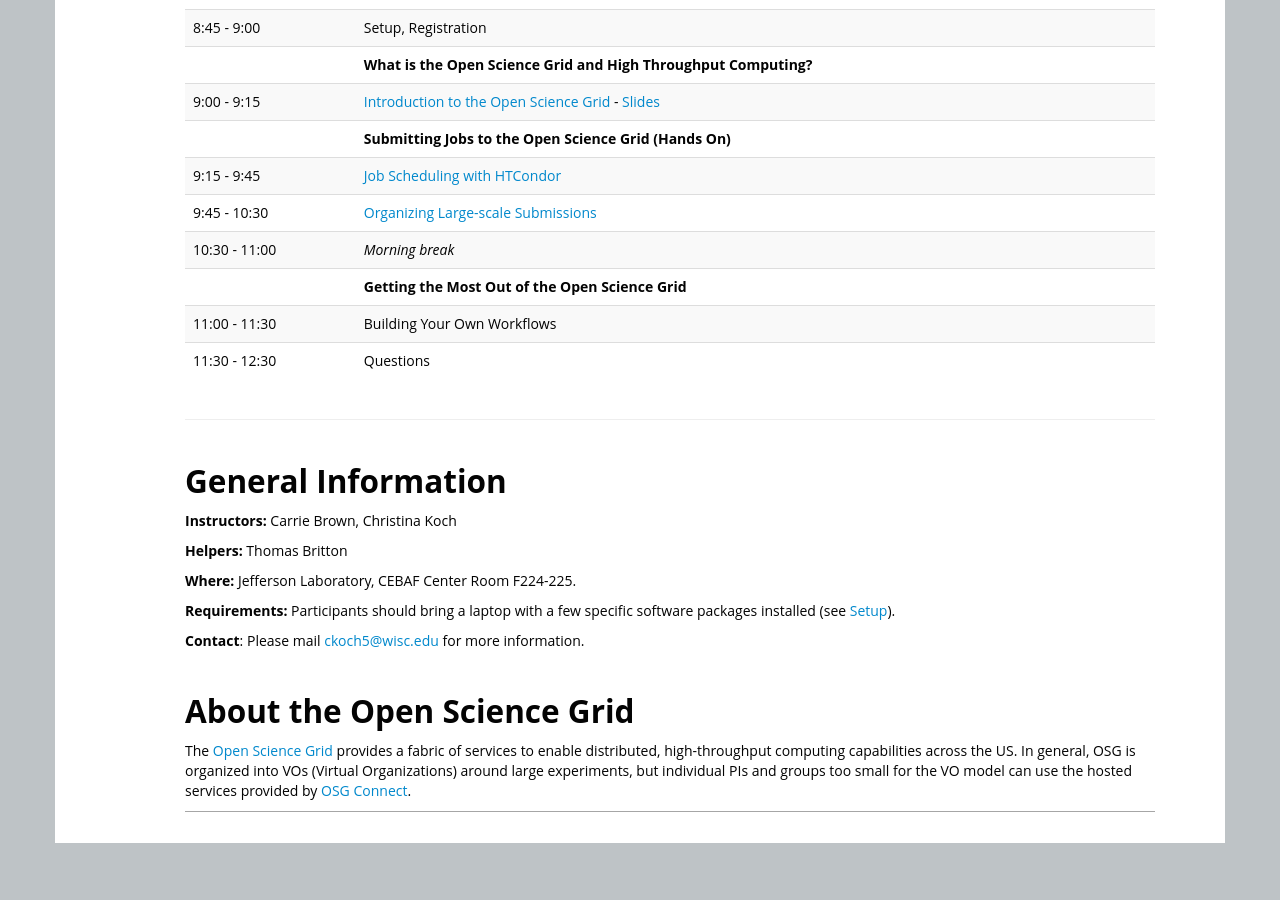
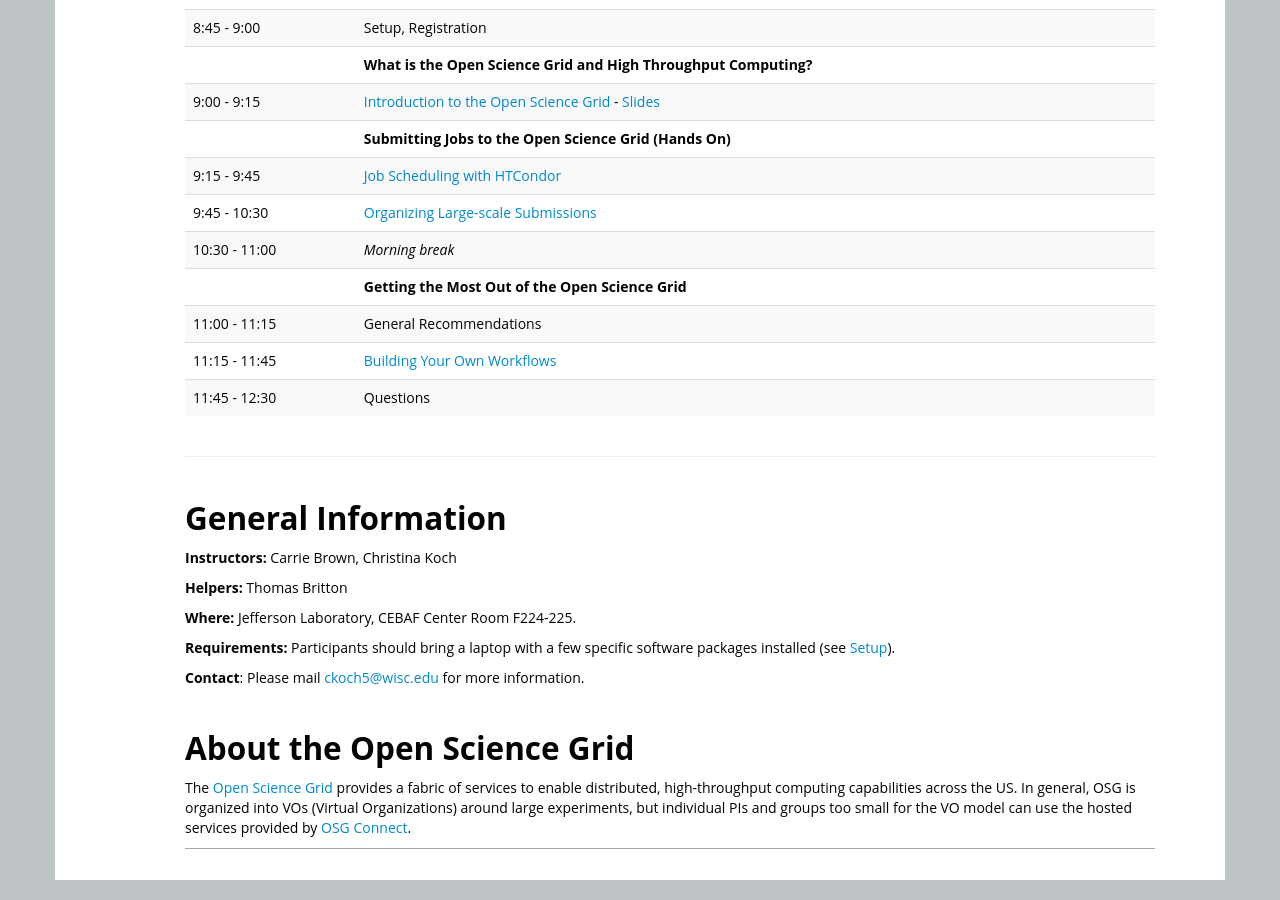
Before and after one commit to unlhcc/OSG-UserTraining-MWBD-2019, a Jekyll site: the page built from index.html, in a window 1280 px wide and 900 px high, scrolled down 1699 px. Built offline with Jekyll 4.4.1, drawn with Linux system fonts in a browser that asks for light colours; before the commit the page ends 2562 px from its top, so only the background shows below that.

Commit message:
updating schedule with DAG stuff

```diff
--- a/index.html
+++ b/index.html
@@ -67,8 +67,9 @@
       <tr> <td>9:45 - 10:30 </td> <td><a href="materials/AHM/03-Scaling-Up.html">Organizing Large-scale Submissions</a> </td> </tr>
       <tr> <td>10:30 - 11:00</td> <td><em>Morning break</em></td> </tr>
       <tr><td></td><th>Getting the Most Out of the Open Science Grid</th></tr>
-      <tr> <td>11:00 - 11:30 </td> <td>Building Your Own Workflows</td></tr>
-      <tr> <td>11:30 - 12:30 </td> <td>Questions</td></tr>
+      <tr> <td>11:00 - 11:15 </td> <td>General Recommendations</td></tr>
+      <tr> <td>11:15 - 11:45 </td> <td><a href="materials/AHM/04-DAG-Workflow.html">Building Your Own Workflows</a></td></tr>
+      <tr> <td>11:45 - 12:30 </td> <td>Questions</td></tr>
     </table>
   </div>
 <hr/>
```
